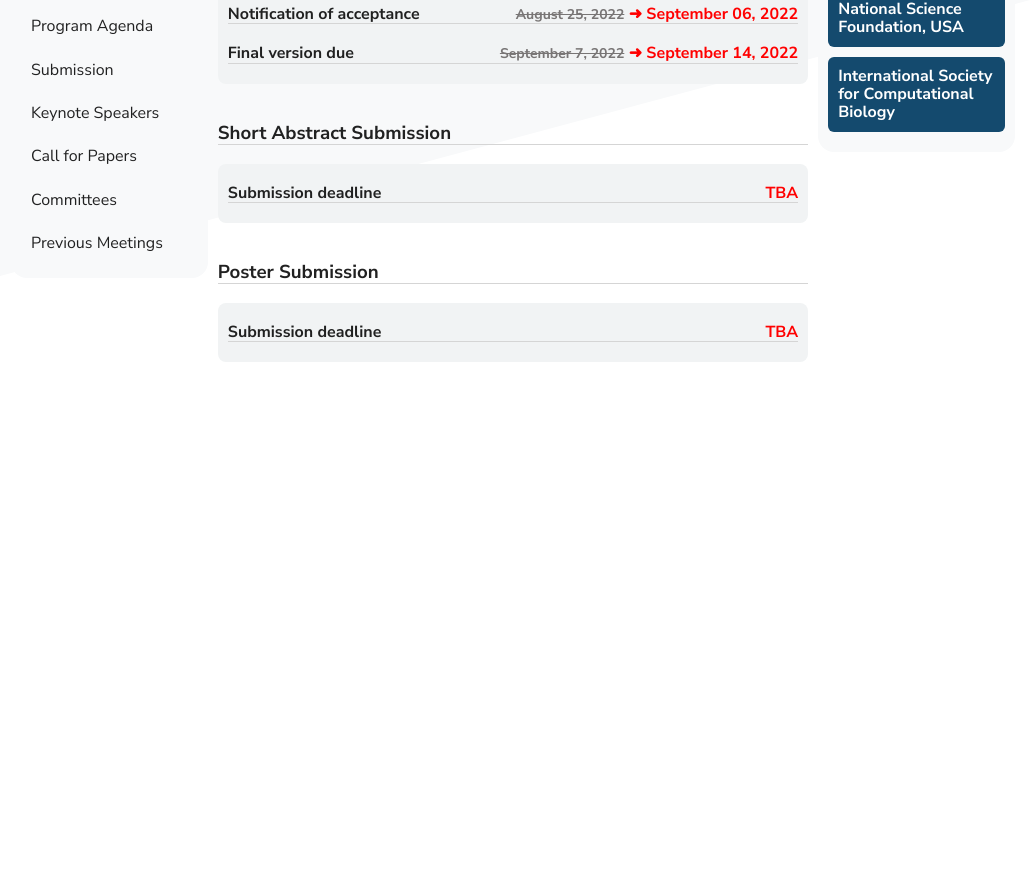
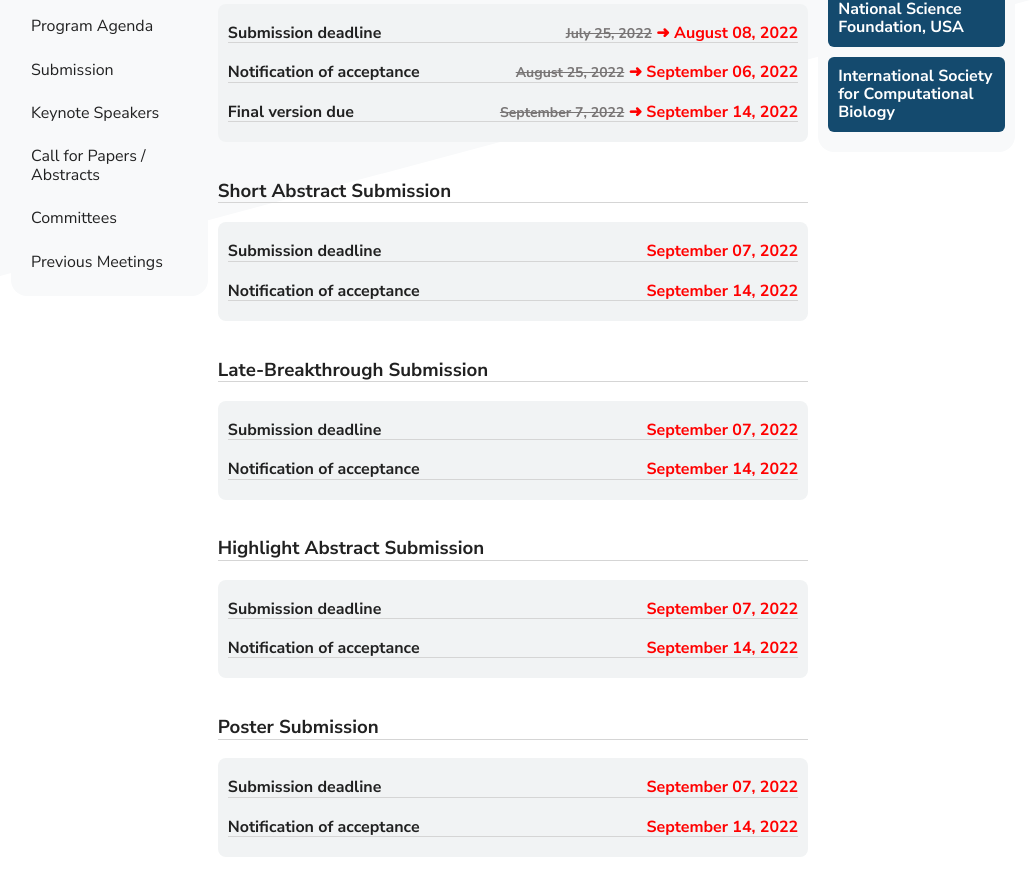
Before and after one commit to Mangul-Lab-USC/_ISBRA22, a Next.js app: page /dates in a window 1280 px wide. Shown: the part 560-1456 px from the top of the page, without its empty margins (127-1163 px from the left). Before the commit the page ends 962 px from the top, so only its background shows below. Built offline with nearby package versions, Linux system fonts and the light colour scheme.

Commit message:
add new dates and call for abstracts

```diff
--- a/components/Layout/Layout.js
+++ b/components/Layout/Layout.js
@@ -28,7 +28,7 @@ const menu = [
     href: "/keynotes",
   },
   {
-    name: "Call for Papers",
+    name: "Call for Papers / Abstracts",
     href: "/calls",
   },
   {
--- a/pages/calls.js
+++ b/pages/calls.js
@@ -16,6 +16,12 @@ function Calls() {
             ISBRA 2022 CFP (PDF)
           </a>
         </div>
+        <div className={styles.entry}>
+          <div>ISBRA 2022 Call for short abstracts, posters, etc:</div>
+          <a href="ISBRA2022_Abstracts_Posters.pdf" attributes-list download>
+            ISBRA 2022 CFA (PDF)
+          </a>
+        </div>
       </div>
     </>
   );
--- a/pages/dates.js
+++ b/pages/dates.js
@@ -9,33 +9,74 @@ function Dates() {
         desc="Important deadlines and dates for ISBRA 2022"
       />
       <h1>Important Dates</h1>
+      <div className={styles.notice}>
+        <span>
+          Notice: All deadlines are at 11:59PM, any time zone
+        </span>
+      </div>
       <h3>Paper Submisson</h3>
       <div className={styles.table}>
         <div className={styles.entry}>
           <div>Submission deadline</div>
-          <span><span>July 25, 2022</span> ➜ August 08, 2022</span>
+          <span>
+            <span>July 25, 2022</span> ➜ August 08, 2022
+          </span>
         </div>
         <div className={styles.entry}>
           <div>Notification of acceptance</div>
-          <span><span>August 25, 2022</span> ➜ September 06, 2022</span>
+          <span>
+            <span>August 25, 2022</span> ➜ September 06, 2022
+          </span>
         </div>
         <div className={styles.entry}>
           <div>Final version due</div>
-          <span><span>September 7, 2022</span> ➜ September 14, 2022</span>
+          <span>
+            <span>September 7, 2022</span> ➜ September 14, 2022
+          </span>
         </div>
       </div>
       <h3>Short Abstract Submission</h3>
       <div className={styles.table}>
         <div className={styles.entry}>
           <div>Submission deadline</div>
-          <span>TBA</span>
+          <span>September 07, 2022</span>
+        </div>
+        <div className={styles.entry}>
+          <div>Notification of acceptance</div>
+          <span>September 14, 2022</span>
+        </div>
+      </div>
+      <h3>Late-Breakthrough Submission</h3>
+      <div className={styles.table}>
+        <div className={styles.entry}>
+          <div>Submission deadline</div>
+          <span>September 07, 2022</span>
+        </div>
+        <div className={styles.entry}>
+          <div>Notification of acceptance</div>
+          <span>September 14, 2022</span>
+        </div>
+      </div>
+      <h3>Highlight Abstract Submission</h3>
+      <div className={styles.table}>
+        <div className={styles.entry}>
+          <div>Submission deadline</div>
+          <span>September 07, 2022</span>
+        </div>
+        <div className={styles.entry}>
+          <div>Notification of acceptance</div>
+          <span>September 14, 2022</span>
         </div>
       </div>
       <h3>Poster Submission</h3>
       <div className={styles.table}>
         <div className={styles.entry}>
           <div>Submission deadline</div>
-          <span>TBA</span>
+          <span>September 07, 2022</span>
+        </div>
+        <div className={styles.entry}>
+          <div>Notification of acceptance</div>
+          <span>September 14, 2022</span>
         </div>
       </div>
     </>
```
Also changed, not shown: lib/committees.js, 1 other file (tests, documents, lock files or other folders).
